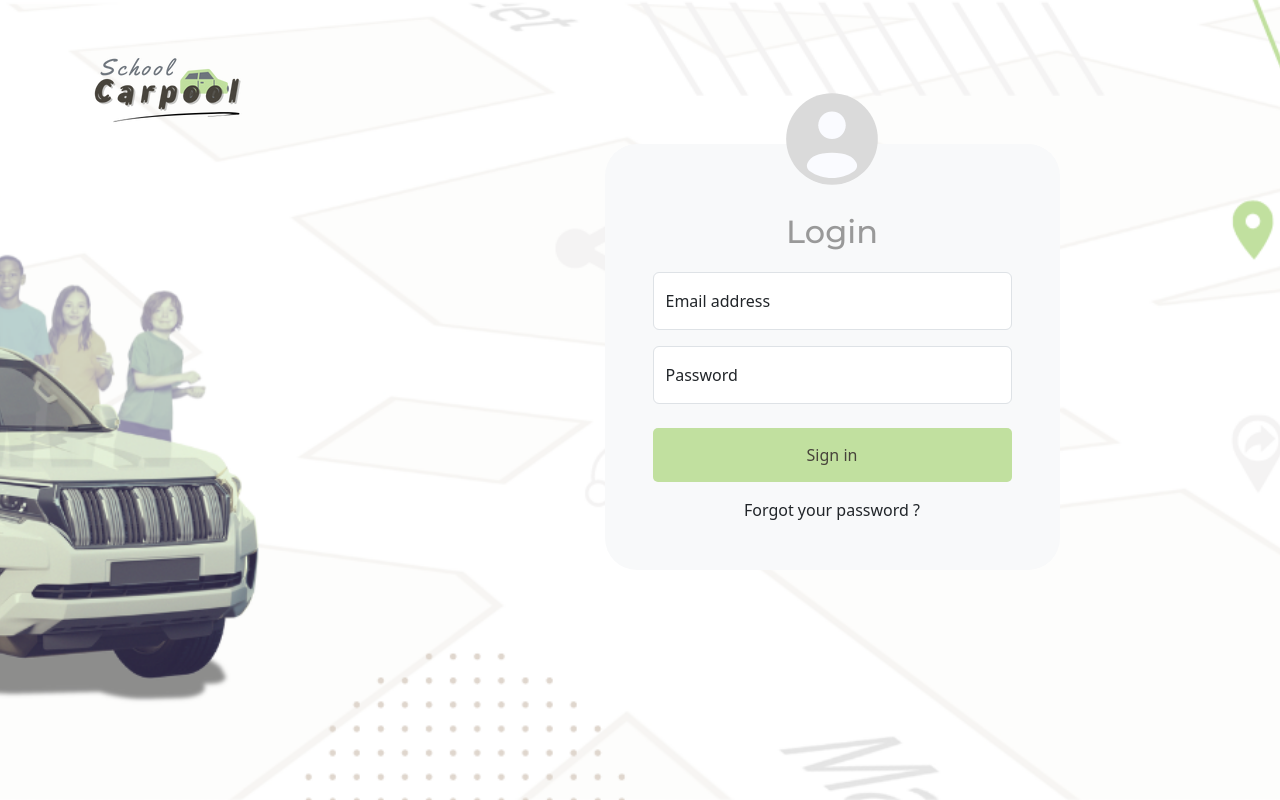
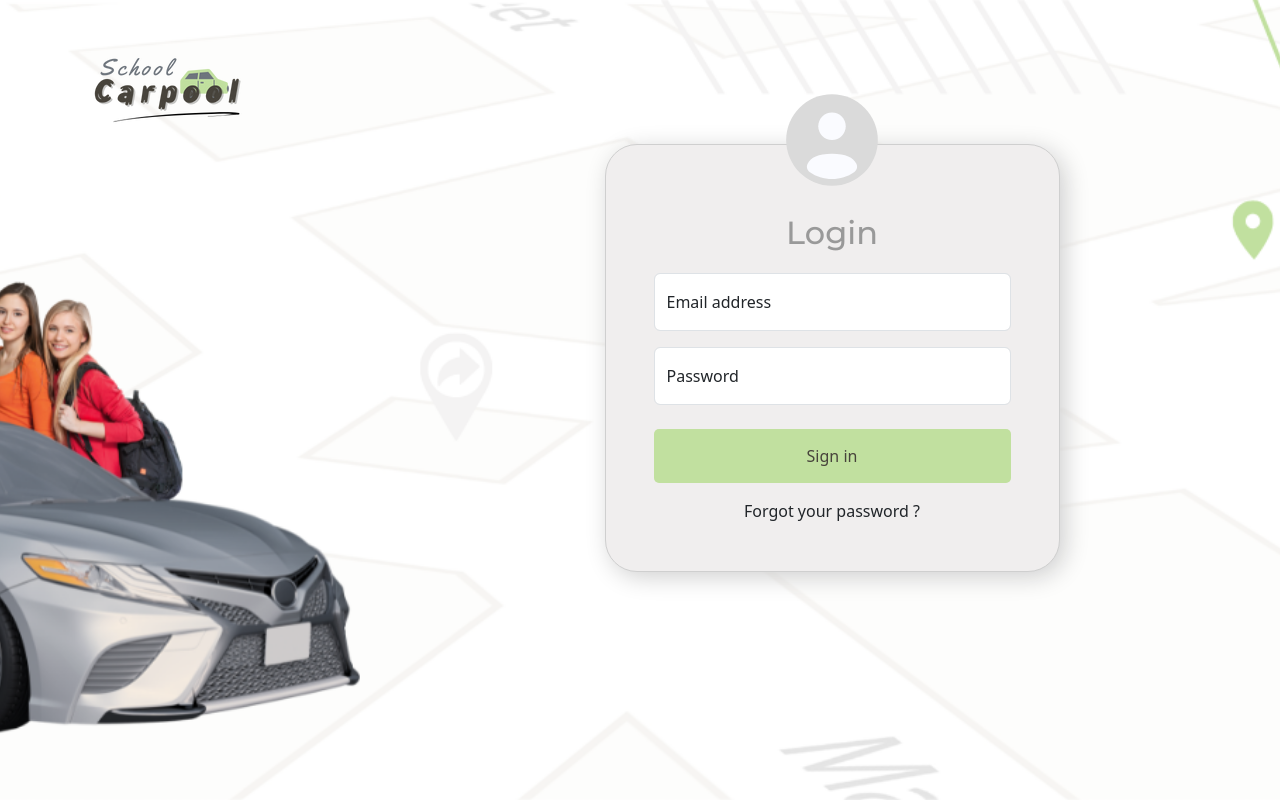
Before and after one commit to Code-the-Dream-School/gg-pac-team2-front, a React (Vite) app: page /login in a window 1280 px wide. Built offline with nearby package versions, Linux system fonts and the light colour scheme.

Commit message:
modify styles

```diff
--- a/src/components/Inputs.jsx
+++ b/src/components/Inputs.jsx
@@ -1,6 +1,5 @@
 import FloatingLabel from 'react-bootstrap/FloatingLabel';
 import Form from 'react-bootstrap/Form';
-import styles from '../styles/inputs.module.css'
 
 function StandardInputs() {
     return (
@@ -8,7 +7,7 @@ function StandardInputs() {
             <FloatingLabel
                 controlId="floatingInput"
                 label="Email address"
-                className={`mb-3 ${styles.wdt}`}
+                className={`mb-3`}
             >
                 <Form.Control type="email" placeholder="name@example.com" />
             </FloatingLabel>
--- a/src/pages/login/LoginForm.jsx
+++ b/src/pages/login/LoginForm.jsx
@@ -15,7 +15,7 @@ function LoginForm() {
                         <Link to="/"><img src="./images/logo.png" /></Link>
                     </div>
                     <div className='col-6 justify-content-center m-auto mt-5 pt-5'>
-                        <div className='col-10 p-5 mt-5 bg-light rounded-5 position-relative'>
+                        <div className={`col-10 p-5 mt-5 mb-5 rounded-5 position-relative ${styles.boxStyle}`}>
                             <div className={`position-absolute w-100 text-center ${styles.adjustLogoPosition}`}>
                                 <svg width="110px" height="110px" viewBox="0 0 24 24" fill="none" xmlns="http://www.w3.org/2000/svg"><g id="SVGRepo_bgCarrier" strokeWidth="0"></g><g id="SVGRepo_tracerCarrier" strokeLinecap="round" strokeLinejoin="round"></g><g id="SVGRepo_iconCarrier"> <path d="M22 12C22 17.5228 17.5228 22 12 22C6.47715 22 2 17.5228 2 12C2 6.47715 6.47715 2 12 2C17.5228 2 22 6.47715 22 12Z" fill="#dadada"></path> <path d="M16.807 19.0112C15.4398 19.9504 13.7841 20.5 12 20.5C10.2159 20.5 8.56023 19.9503 7.193 19.0111C6.58915 18.5963 6.33109 17.8062 6.68219 17.1632C7.41001 15.8302 8.90973 15 12 15C15.0903 15 16.59 15.8303 17.3178 17.1632C17.6689 17.8062 17.4108 18.5964 16.807 19.0112Z" fill="#fafbff"></path> <path d="M12 12C13.6569 12 15 10.6569 15 9C15 7.34315 13.6569 6 12 6C10.3432 6 9.00004 7.34315 9.00004 9C9.00004 10.6569 10.3432 12 12 12Z" fill="#fafbff"></path> </g></svg>
                             </div>
--- a/src/pages/login/loginForm.module.css
+++ b/src/pages/login/loginForm.module.css
@@ -10,3 +10,9 @@
     font-size: 2rem;
     color: #999999
 }
+
+.boxStyle {
+    background-color: rgb(240, 238, 238);
+    box-shadow: 5px 5px 25px #cfcfcf;
+    border: 1px solid #cfcfcf;
+}
--- a/src/styles/inputs.module.css
+++ /dev/null
@@ -1,3 +0,0 @@
-.wdt {
-    /* width: 50%     */
-}
```
Also changed, not shown: images/car - Copy.png (added), images/car.png.
